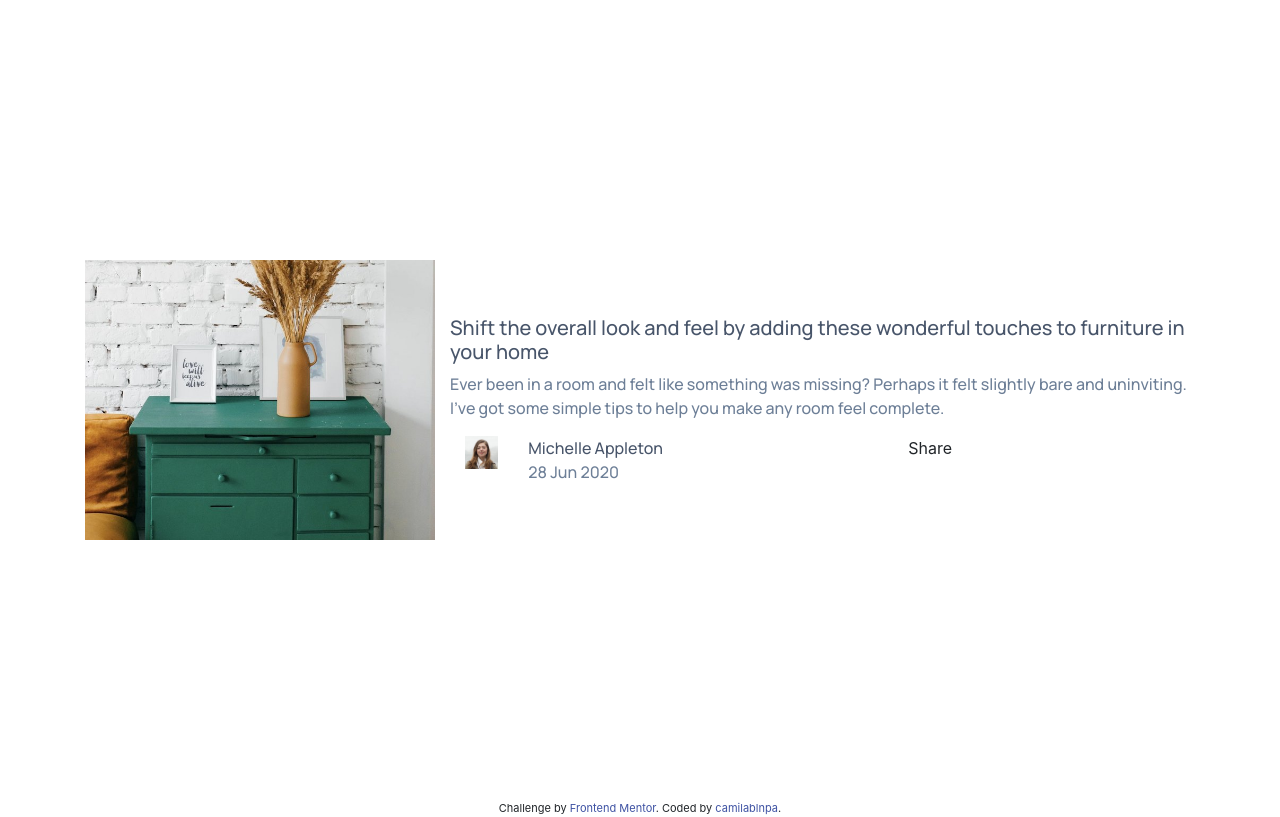
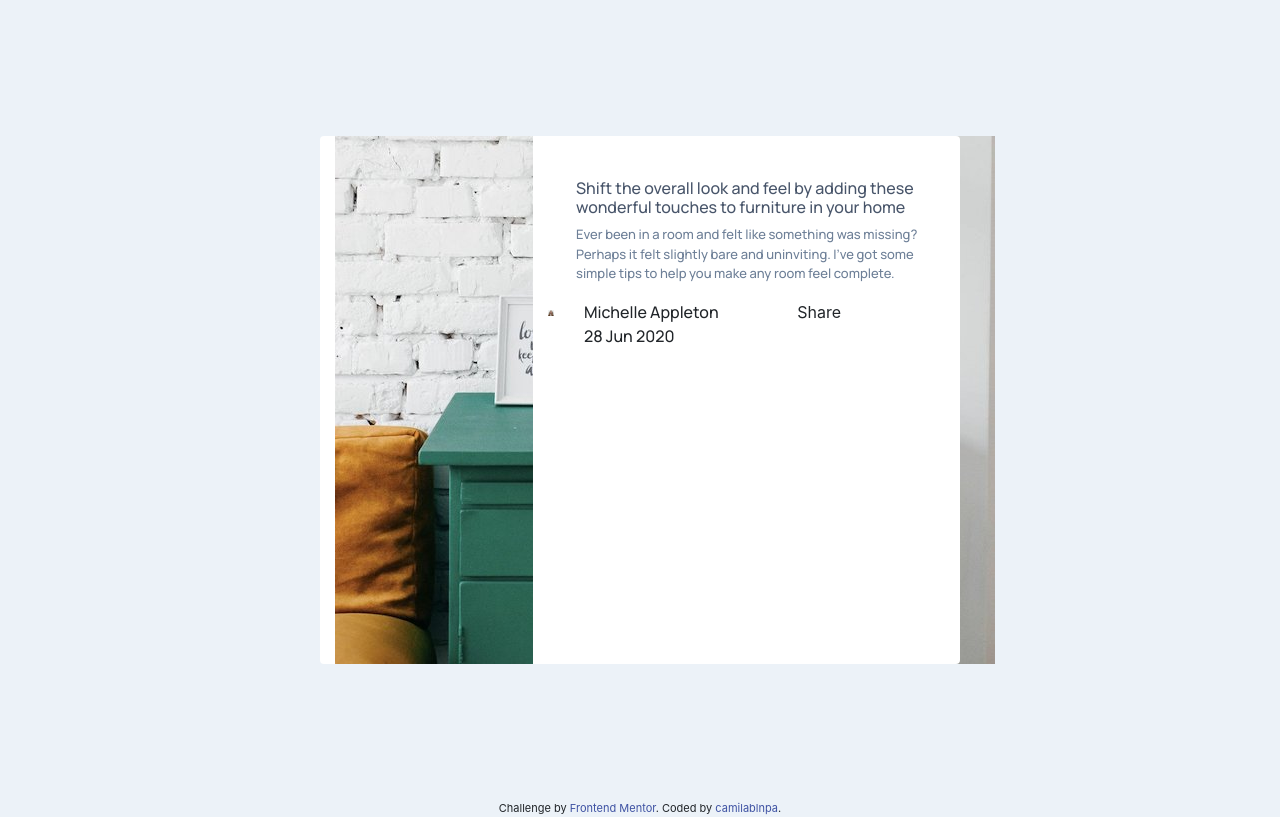
Before and after one commit to cblnpa/frontendmentor-article-preview, a plain HTML site: page index.html in a window 1280 px wide. Drawn offline with nearby package versions, Linux system fonts and the light colour scheme.

Commit message:
card with columns. Image does not work yet

```diff
--- a/design/styles.css
+++ /dev/null
@@ -1,27 +0,0 @@
-.attribution {
-  font-size: 11px;
-  text-align: center;
-}
-.attribution a {
-  color: hsl(228, 45%, 44%);
-}
-
-.font-manrope {
-  font-family: 'Manrope', sans-serif;
-}
-
-.very-dark {
-  color: hsl(217, 19%, 35%);
-}
-
-.light {
-  color: hsl(214, 17%, 51%);
-}
-
-.container {
-  width: 1440px;
-}
-
-.minh-100 {
-  height: 100vh;
-}
--- a/index.html
+++ b/index.html
@@ -3,31 +3,32 @@
 
 <head>
   <meta charset="UTF-8">
-  <meta name="viewport" content="width=device-width, initial-scale=1.0">
+  <meta name="viewport" content="width=device-width, initial-scale=1,shrink-to-fit=no">
   <title>Frontend Mentor | Article preview component</title>
-  <!-- displays site properly based on user's device -->
-  <link rel="icon" type="image/png" sizes="32x32" href="./images/favicon-32x32.png">
   <link rel="stylesheet" href="https://stackpath.bootstrapcdn.com/bootstrap/4.5.0/css/bootstrap.min.css"
     integrity="sha384-9aIt2nRpC12Uk9gS9baDl411NQApFmC26EwAOH8WgZl5MYYxFfc+NcPb1dKGj7Sk" crossorigin="anonymous">
   <link href="https://fonts.googleapis.com/css2?family=Manrope:wght@500;700&display=swap" rel="stylesheet">
-  <link rel="stylesheet" type="text/css" href="./design/styles.css">
+  <link rel="icon" type="image/png" sizes="32x32" href="./images/favicon-32x32.png">
+  <link rel="stylesheet" type="text/css" href="styles.css">
 </head>
 
 <body>
-  <div class="container">
 
-    <div class="row justify-content-center align-items-center minh-100">
-      <div class="col-md-4">
-        <img src="images/drawers.jpg" class="img-fluid">
+  <div class="container-fluid h-100 d-flex flex-column justify-content-center">
+    <div class="row justify-content-center">
+      <div class="col-3"></div>
+      <div class="col-2 rounded-left bgcolor">
+        <img src="images/drawers.jpg" style="object-fit: contain;">
       </div>
-      <div class="col-md-8">
+      <div class="col-4 rounded-right bgcolor">
         <div class="row">
-          <h5 class="font-manrope very-dark"> Shift the overall look and feel by adding these wonderful touches to furniture in your home </h5>
+          <h6 class="font-manrope tittle-style"> Shift the overall look and feel by adding these wonderful touches to
+            furniture in your home </h6>
         </div>
         <div class="row">
-          <p class="font-manrope light"> Ever been in a room and felt like something was missing? Perhaps
-          it felt slightly bare and uninviting. I’ve got some simple tips
-          to help you make any room feel complete.</p>
+          <p class="font-manrope p-style light"> Ever been in a room and felt like something was missing? Perhaps
+            it felt slightly bare and uninviting. I’ve got some simple tips
+            to help you make any room feel complete.</p>
         </div>
         <div class="row">
           <div class="col-md-1">
@@ -42,14 +43,27 @@
           </div>
         </div>
       </div>
+      <div class="col-3"></div>
     </div>
-
   </div>
 
-  <div class="attribution">
-    Challenge by <a href="https://www.frontendmentor.io?ref=challenge" target="_blank">Frontend Mentor</a>.
-    Coded by <a href="#">camilablnpa</a>.
-  </div>
+  <footer>
+    <div class="attribution">
+      Challenge by <a href="https://www.frontendmentor.io?ref=challenge" target="_blank">Frontend Mentor</a>.
+      Coded by <a href="#">camilablnpa</a>.
+    </div>
+  </footer>
+
+  <!-- scripts -->
+  <script src="https://code.jquery.com/jquery-3.5.1.slim.min.js"
+    integrity="sha384-DfXdz2htPH0lsSSs5nCTpuj/zy4C+OGpamoFVy38MVBnE+IbbVYUew+OrCXaRkfj"
+    crossorigin="anonymous"></script>
+  <script src="https://cdn.jsdelivr.net/npm/popper.js@1.16.0/dist/umd/popper.min.js"
+    integrity="sha384-Q6E9RHvbIyZFJoft+2mJbHaEWldlvI9IOYy5n3zV9zzTtmI3UksdQRVvoxMfooAo"
+    crossorigin="anonymous"></script>
+  <script src="https://stackpath.bootstrapcdn.com/bootstrap/4.5.0/js/bootstrap.min.js"
+    integrity="sha384-OgVRvuATP1z7JjHLkuOU7Xw704+h835Lr+6QL9UvYjZE3Ipu6Tp75j7Bh/kR0JKI"
+    crossorigin="anonymous"></script>
 </body>
 
 </html>
--- /dev/null
+++ b/styles.css
@@ -0,0 +1,40 @@
+.attribution {
+  font-size: 11px;
+  text-align: center;
+}
+
+.attribution a {
+  color: hsl(228, 45%, 44%);
+}
+
+html {
+  position: relative;
+  height: 100%;
+}
+
+body {
+  height: 100%;
+  background-color: hsl(210, 46%, 95%);
+}
+
+.font-manrope {
+  font-family: 'Manrope', sans-serif;
+}
+
+.tittle-style {
+  color: hsl(217, 19%, 35%);
+  margin-top: 10%;
+  margin-left: 10%;
+  margin-right: 10%;
+}
+
+.p-style {
+  color: hsl(214, 17%, 51%);
+  margin-left: 10%;
+  margin-right: 10%;
+  font-size: 13px;
+}
+
+.bgcolor {
+  background-color: white;
+}
```
